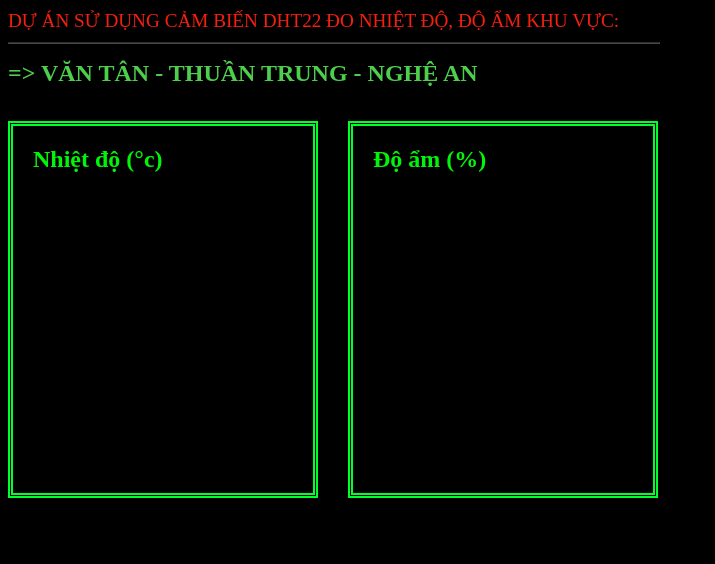
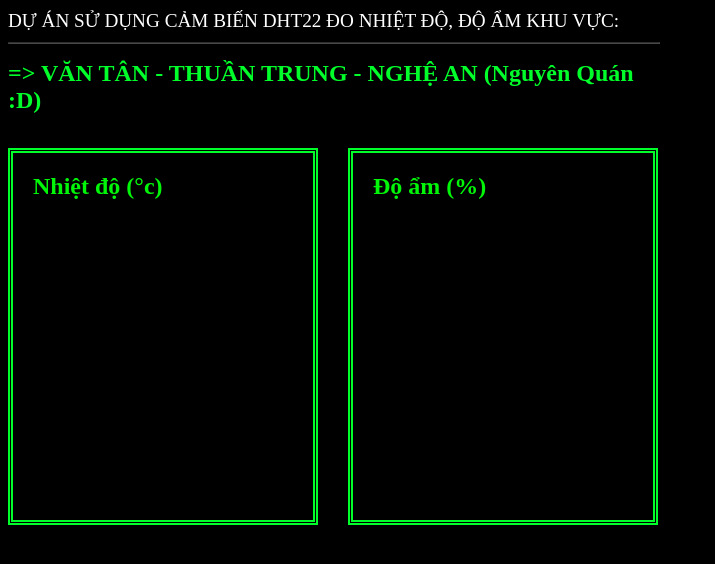
Before and after one commit to dzb-dzb/IoT-project-sensor-esp32-web, a plain HTML site: page index.html in a window 1280 px wide. Shown: the whole page, without its empty margins (0-715 px from the left). Drawn offline with Linux system fonts and the light colour scheme; no server answers.

Commit message:
Modify styles and add author origin note
Updated color styles and added a note about the author's origin.

```diff
--- a/index.html
+++ b/index.html
@@ -11,7 +11,7 @@
       .a {
         font-family: "Times New Roman", Times, serif;
         font-size: larger;
-        color: rgb(246, 30, 15);
+        color: rgb(255, 255, 255);
         width: 650px;
 
         margin-top: 10px;
@@ -19,7 +19,7 @@
       #b {
         font-family: "Times New Roman", Times, serif;
         font-size: x-large;
-        color: rgb(77, 207, 77);
+        color: rgb(0, 255, 42);
       }
       body {
         background-color: black;
@@ -71,7 +71,7 @@
       DỰ ÁN SỬ DỤNG CẢM BIẾN DHT22 ĐO NHIỆT ĐỘ, ĐỘ ẨM KHU VỰC:
       <hr />
 
-      <h1 id="b">=> VĂN TÂN - THUẦN TRUNG - NGHỆ AN</h1>
+      <h1 id="b">=> VĂN TÂN - THUẦN TRUNG - NGHỆ AN (Nguyên Quán :D)</h1>
     </div>
     <br />
 
```
